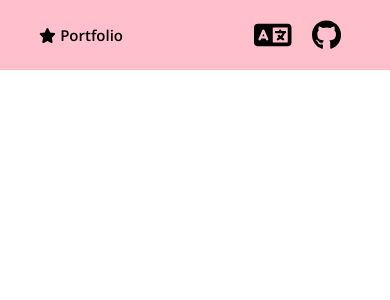
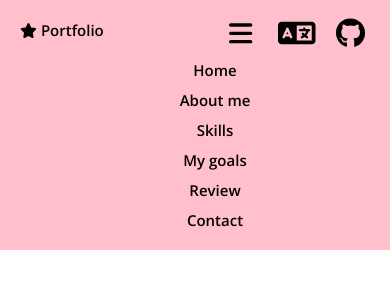
Before and after one commit to LHKU/React_test2, a React (Create React App) app: page / in a window 390 px wide. Shown: the top 300 px of the page. Built offline with nearby package versions, Linux system fonts and the light colour scheme.

Commit message:
Navbar 완성

```diff
--- a/src/App.css
+++ b/src/App.css
@@ -18,12 +18,15 @@ ul {
 
 #nav {
   display: flex;
-  /* justify-content: space-between; */
-  justify-content: space-around;
+  justify-content:space-around;
   background-color: pink;
   padding: 10px 20px;
   position: fixed;
   width: 100%;
+}
+
+.nav__left {
+  display: flex;
 }
 
 .nav__ul {
@@ -64,6 +67,17 @@ ul {
   display: none;
 }
 
+.nav__toggle {
+  background-color: initial;
+  color: initial;
+  border: 0px;
+  cursor: pointer;
+  margin: 0px 10px;
+  display: none;
+}
+
+
+
 
 /* Media query */
 @media screen and (max-width: 1024px) {
@@ -73,11 +87,23 @@ ul {
   }
 
   #nav {
-    padding: 20px 20px;
+    padding: 20px 20px 0px 20px;
+    flex-direction: column;
+  }
+
+  .nav__right {
+    position: absolute;
+    top: 18px;
+    right: 15px;
+  }
+
+  .nav__ul {
+    flex-direction: column;
+    align-items: center;
   }
 
   .nav__ul li {
-    display: none;
+    margin: 5px 0px;
   }
 
   .nav__right span {
@@ -92,7 +118,14 @@ ul {
     display: block;
   }
 
+  .nav__toggle {
+    display: block;
+  }
+
+
+
 }
+
 
 @media screen and (max-width: 768px) {
   :root {
--- a/src/App.js
+++ b/src/App.js
@@ -1,22 +1,54 @@
 import './App.css';
-// import { IconStar } from "@fortawesome/free-solid-svg-icons";
 import { FontAwesomeIcon } from "@fortawesome/react-fontawesome"
-import { faStar, faLanguage, faArrowUpRightFromSquare } from '@fortawesome/free-solid-svg-icons'
+import { faStar, faLanguage, faArrowUpRightFromSquare, faBars } from '@fortawesome/free-solid-svg-icons'
 import { faGithub } from '@fortawesome/free-brands-svg-icons';
+import { useState, useEffect } from 'react';
+
 
 
 
 function App() {
+
   return (
     <div>
       <Navbar></Navbar>
-      {/* TODO: 리액트 공식문서처럼 Navbar에 언어변경이랑 깃허브 추가하기, 반응형 햄버거 아이콘 추가하기
-       // CSS 글로벌 코드 작성하기 // 마크업 끝내기 */}
+      {/* TODO:
+       // CSS 글로벌 코드 작성하기
+       // Navbar 컴포넌트 따로 파일로 뺴서 import/export하기
+       // Redux로 스테이트 관리하기 */}
+
     </div>
   );
 }
 
+
+
 function Navbar() {
+
+  const [toggle, setToggle] = useState(true);
+
+  const handleToggle = () => {
+    setToggle(!toggle);
+  };
+
+  useEffect(() => {
+    const handleResize = () => {
+      if (window.innerWidth > 1024) {
+        const navLi = document.querySelectorAll('.nav__li');
+        navLi.forEach((li) => {
+          li.style.display = 'block';
+        });
+      } else {
+        const navLi = document.querySelectorAll('.nav__li');
+        navLi.forEach((li) => {
+          li.style.display = toggle ? 'block' : 'none';
+        });
+      }
+    };
+    window.addEventListener('resize', handleResize);
+    return () => window.removeEventListener('resize', handleResize);
+  }, [toggle]);
+
   return (
     <div id='nav'>
       <div className='nav__title'>
@@ -24,14 +56,17 @@ function Navbar() {
         <a href='#top'>Portfolio</a>
       </div>
       <ul className='nav__ul'>
-        <li>Home</li>
-        <li>About me</li>
-        <li>Skills</li>
-        <li>My goals</li>
-        <li>Review</li>
-        <li>Contact</li>
+        <li style={{display:toggle ? 'block' : 'none'}} className='nav__li'>Home</li>
+        <li style={{display:toggle ? 'block' : 'none'}} className='nav__li'>About me</li>
+        <li style={{display:toggle ? 'block' : 'none'}} className='nav__li'>Skills</li>
+        <li style={{display:toggle ? 'block' : 'none'}} className='nav__li'>My goals</li>
+        <li style={{display:toggle ? 'block' : 'none'}} className='nav__li'>Review</li>
+        <li style={{display:toggle ? 'block' : 'none'}} className='nav__li'>Contact</li>
       </ul>
       <div className='nav__right'>
+        <button className='nav__toggle' onClick={handleToggle}>
+          <FontAwesomeIcon icon={faBars} size='2x'/>
+        </button>
         <div>
           <FontAwesomeIcon icon={faLanguage} size='2x'/>
           <span>Languages</span>
@@ -42,7 +77,6 @@ function Navbar() {
           <FontAwesomeIcon icon={faGithub} size='2x' className='nav__github'/>
         </a>
       </div>
-
     </div>
   );
 }
```
